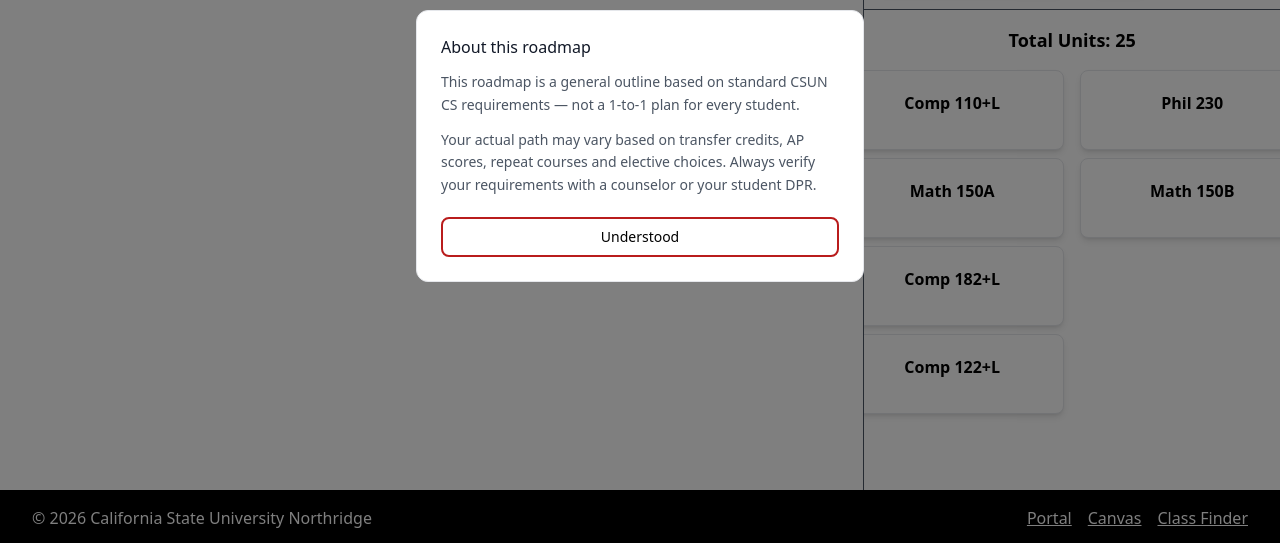
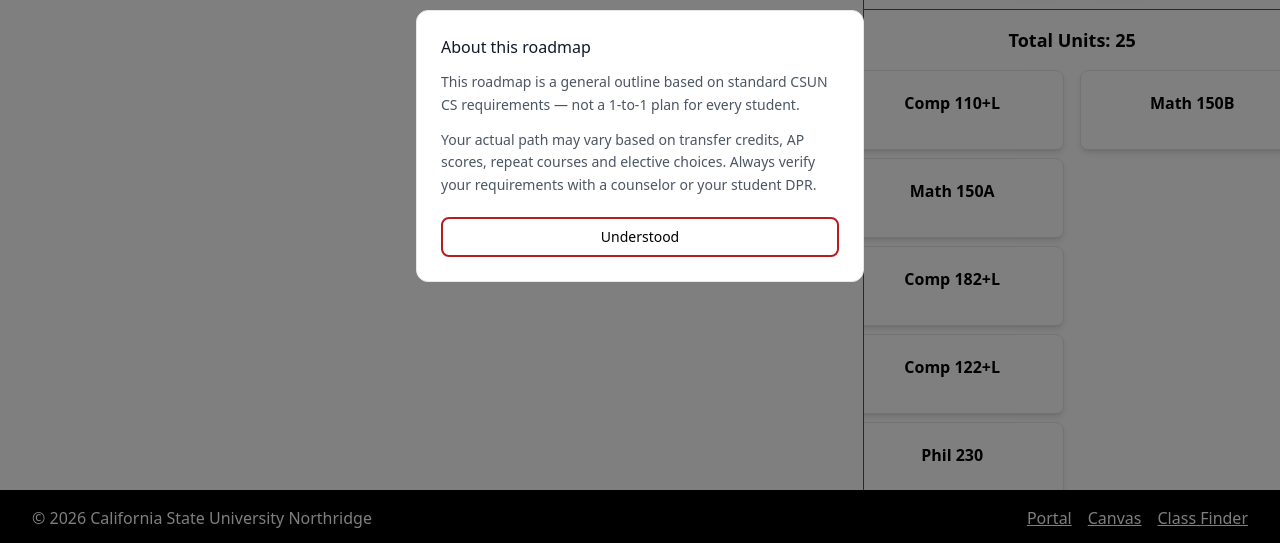
Before and after one commit to AlexRz101/ROAD2CS, a React (Vite) app in the folder frontend/: page / in a window 1280 px wide. Shown: the part 254-797 px from the top of the page. Built offline with nearby package versions, Linux system fonts and the light colour scheme; no server answers.

Commit message:
Made app tablet-friendly, I think

```diff
--- a/frontend/src/App.jsx
+++ b/frontend/src/App.jsx
@@ -8,10 +8,25 @@ import { Helmet, HelmetProvider } from 'react-helmet-async';
 import { useState, useEffect } from "react";
 import API from './api/index.js';
 
+const useWindowSize = () => {
+  const [width, setWidth] = useState(window.innerWidth);
+  useEffect(() => {
+    const handleResize = () => setWidth(window.innerWidth);
+    window.addEventListener('resize', handleResize);
+    return () => window.removeEventListener('resize', handleResize);
+  }, []);
+  return width;
+};
+
 function App() {
   const [planRequest, setPlanRequest] = useState(null);
   const [roadmapData, setRoadmapData] = useState(null);
   const [mobileView, setMobileView] = useState('roadmap');
+
+  const width = useWindowSize();
+  const isMobile = width < 768;
+  const isTablet = width >= 768 && width < 1280;
+  const isDesktop = width >= 1280;
 
   useEffect(() => {
     const defaultRequest = {
@@ -56,7 +71,8 @@ function App() {
         <Header />
 
         {/* DESKTOP */}
-        <div className="hidden md:flex flex-1 overflow-hidden">
+        {isDesktop && (
+          <div className="flex flex-1 overflow-hidden">
             <div className="flex-[3] border-r border-gray-600 p-4 overflow-auto">
               <Roadmap planRequest={planRequest} onDataLoaded={setRoadmapData} roadmapData={roadmapData} />
             </div>
@@ -69,15 +85,15 @@ function App() {
               </div>
             </div>
           </div>
+        )}
 
-        {/* MOBILE */}
-        <div className="flex md:hidden flex-col flex-1 overflow-auto">
-          {/* User Input */}
+        {/* TABLET */}
+        {isTablet && (
+          <div className="flex flex-col flex-1 overflow-auto">
             <div className="border-b border-gray-600 p-4">
               <UserChoices onSubmit={handleSubmit} />
             </div>
 
-          {/* Toggle */}
             <div className="flex border-b border-gray-600">
               <button
                 onClick={() => setMobileView('roadmap')}
@@ -101,7 +117,47 @@ function App() {
               </button>
             </div>
 
-          {/* Content */}
+            <div className="flex-1 overflow-auto p-4">
+              {mobileView === 'roadmap' && (
+                <Roadmap planRequest={planRequest} onDataLoaded={setRoadmapData} roadmapData={roadmapData} isTablet={true} />
+              )}
+              {mobileView === 'courses' && (
+                <CourseList roadmapData={roadmapData} isTablet={isTablet} />
+              )}
+            </div>
+          </div>
+        )}
+
+        {/* MOBILE */}
+        {isMobile && (
+          <div className="flex flex-col flex-1 overflow-auto">
+            <div className="border-b border-gray-600 p-4">
+              <UserChoices onSubmit={handleSubmit} />
+            </div>
+
+            <div className="flex border-b border-gray-600">
+              <button
+                onClick={() => setMobileView('roadmap')}
+                className={`flex-1 py-2 text-sm font-medium ${
+                  mobileView === 'roadmap'
+                    ? 'border-b-2 border-blue-500 text-blue-500'
+                    : 'text-gray-400'
+                }`}
+              >
+                Roadmap
+              </button>
+              <button
+                onClick={() => setMobileView('courses')}
+                className={`flex-1 py-2 text-sm font-medium ${
+                  mobileView === 'courses'
+                    ? 'border-b-2 border-blue-500 text-blue-500'
+                    : 'text-gray-400'
+                }`}
+              >
+                Courses
+              </button>
+            </div>
+
             <div className="flex-1 overflow-auto p-2">
               {mobileView === 'roadmap' && (
                 <Roadmap planRequest={planRequest} onDataLoaded={setRoadmapData} roadmapData={roadmapData} />
@@ -111,6 +167,7 @@ function App() {
               )}
             </div>
           </div>
+        )}
 
         <Footer />
       </div>
--- a/frontend/src/pages/Roadmap.jsx
+++ b/frontend/src/pages/Roadmap.jsx
@@ -2,7 +2,7 @@ import { useState, useEffect } from "react";
 import Card from '../components/Card.jsx';
 import API from '../api/index.js';
 
-export default function Roadmap({ planRequest, onDataLoaded, roadmapData }) {
+export default function Roadmap({ planRequest, onDataLoaded, roadmapData, isTablet }) {
 
   const [semesters, setSemesters] = useState([]);
 
@@ -21,7 +21,7 @@ export default function Roadmap({ planRequest, onDataLoaded, roadmapData }) {
   }, [planRequest]);
 
   return (
-    <div className="grid grid-cols-2 md:grid-cols-4 gap-2 md:gap-4 justify-items-center">
+    <div className={`grid gap-2 justify-items-center ${isTablet ? 'grid-cols-3' : 'grid-cols-2 md:grid-cols-4'}`}>
       {semesters.map((sem) => (
         <Card
           key={sem.termNum}
--- a/frontend/src/rightpanel/CourseList.jsx
+++ b/frontend/src/rightpanel/CourseList.jsx
@@ -10,19 +10,12 @@ const placeholderCourses = [
     {id: 6, title: "Math 150B", content: "Units: 5 \nRequirements\nMath150A", units: 5},
 ];
 
-export default function CourseList({ roadmapData }) {
+export default function CourseList({ roadmapData, isTablet }) {
 
-    const [isMobile, setIsMobile] = useState(window.innerWidth < 768);
     const [expandedId, setExpandedId] = useState(null);
     const [page, setPage] = useState(0);
 
-    const COURSES_PER_PAGE = isMobile ? 10 : 8;
-
-    useEffect(() => {
-        const handleResize = () => setIsMobile(window.innerWidth < 768);
-        window.addEventListener('resize', handleResize);
-        return () => window.removeEventListener('resize', handleResize);
-    }, []);
+    const COURSES_PER_PAGE = isTablet ? 12 : 10;
 
     useEffect(() => {
         setPage(0);
@@ -47,8 +40,8 @@ export default function CourseList({ roadmapData }) {
     const totalPages = Math.ceil(activeCourses.length / COURSES_PER_PAGE);
     const pageCourses = activeCourses.slice(page * COURSES_PER_PAGE, (page + 1) * COURSES_PER_PAGE);
 
-    const col1 = pageCourses.slice(0, isMobile ? 5 : 4);
-    const col2 = pageCourses.slice(isMobile ? 5 : 4, isMobile ? 10 : 8);
+    const col1 = pageCourses.slice(0, isTablet ? 6 : 5);
+    const col2 = pageCourses.slice(isTablet ? 6 : 5, isTablet ? 12 : 10);
 
     const toggleExpand = (id) => {
         setExpandedId(expandedId === id ? null : id);
```
Lines whose indentation alone changed are shown as unchanged.
